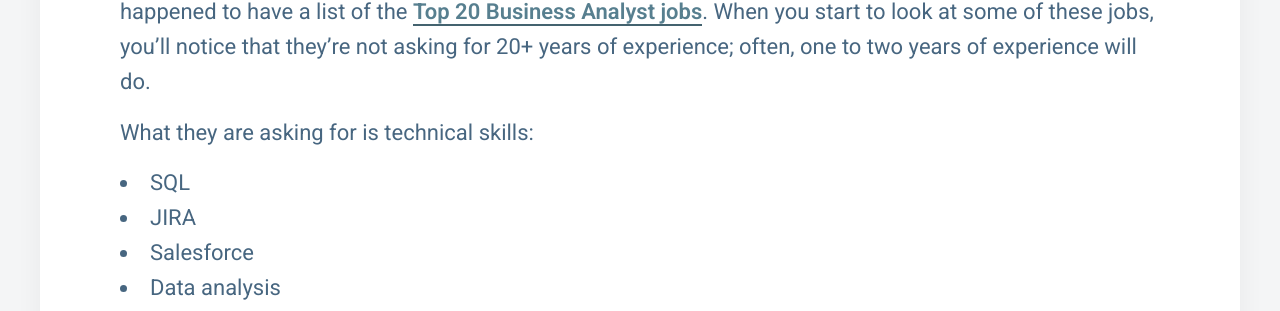
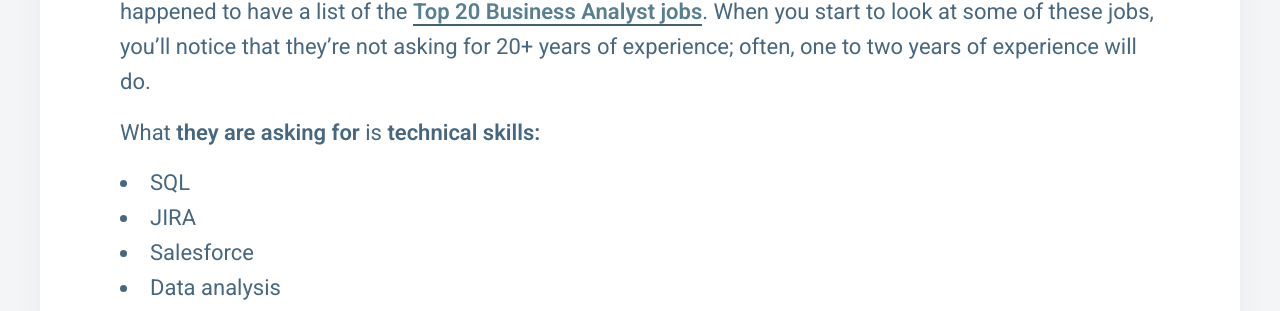
Before and after one commit to batechnologyguru/batetechnology, a Jekyll site: the page built from _posts/2020-10-28-batechnology-guru-launch.md, in a window 1280 px wide and 900 px high, scrolled down 1108 px. Shown: the part 140-451 px from the top of the window. Built offline with Jekyll 4.4.1, drawn with Linux system fonts in a browser that asks for light colours; nearby versions of some CDN libraries; some web fonts are replaced.

```diff
--- a/_posts/2020-10-28-batechnology-guru-launch.md
+++ b/_posts/2020-10-28-batechnology-guru-launch.md
@@ -17,7 +17,7 @@ If you dig into the numbers a little further, you'll uncover something interesti
 
 An excellent place to start investigating the difference in pay in BA jobs is on Dice.com. They just happened to have a list of the [Top 20 Business Analyst jobs](https://www.dice.com/jobs/q-Business+Analyst-jobs). When you start to look at some of these jobs, you'll notice that they're not asking for 20+ years of experience; often, one to two years of experience will do.
 
-What they are asking for is technical skills:
+What **they are asking for** is **technical skills:**
 
 * SQL
 * JIRA
```
